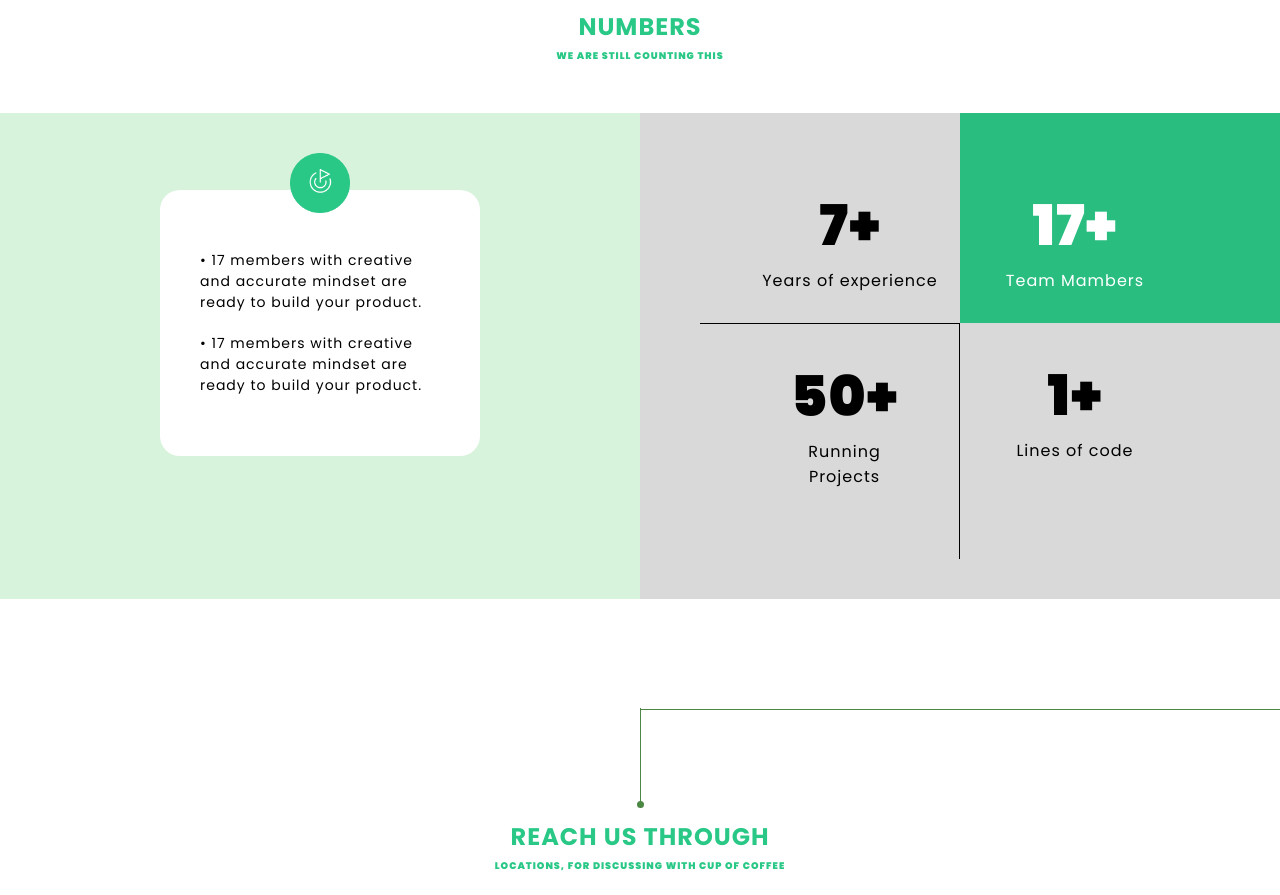
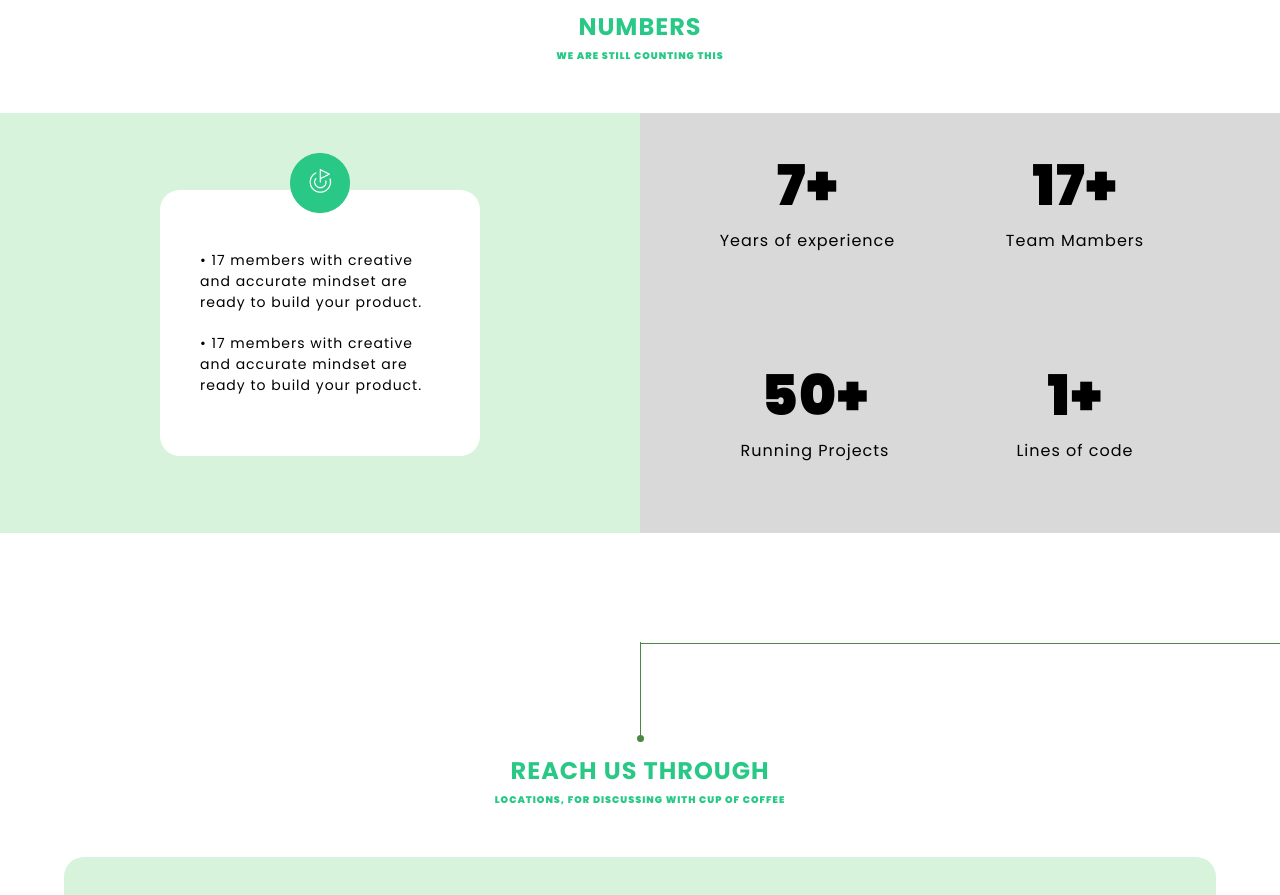
Before and after one commit to smitnayak3312/SPIPL, a React (Vite) app: page /contact in a window 1280 px wide. Shown: the part 1040-1935 px from the top of the page. Built offline with nearby package versions, Linux system fonts and the light colour scheme.

Commit message:
`Refactor Contact component CSS and JSX for consistency and layout adjustments`

```diff
--- a/src/components/Contact/Contact.css
+++ b/src/components/Contact/Contact.css
@@ -187,30 +187,37 @@
     font-weight: 1000;
   }
   .number-content-number1 {
-    width: 50%;
-    padding: 70px 0 30px 100px;
-    background-color: #d9d9d9;
-    /* border: 1px solid black; */
+    width: 50%; /* Match the width of other items */
+    padding: 30px 10px 70px 25px;
   }
   .number-content-number2 {
-    width: 50%;
-    color: white;
-    padding: 70px 90px 30px 0;
-    background-color: #29be80;
-
-    /* border: 1px solid black; */
+    width: 50%; /* Match the width of other items */
+    padding: 30px 90px 70px 0;
   }
   .number-content-number3 {
-    width: calc(50% - 60px);
+    width: 50%; /* Match the width of other items */
     padding: 30px 60px 70px 90px;
-    border-top: 1px solid #000;
-    border-right: 1px solid #000;
-    margin: 0 0 40px 60px;
-  }
-  .number-content-number4 {
-    width: 50%;
+    /* Remove unnecessary margin */
+    margin: 0;
+}
+
+.number-content-number4 {
+    width: 50%; /* Match the width of other items */
     padding: 30px 90px 70px 0;
-    background-color: #d9d9d9;
+}
+
+.grid-container {
+    display: grid;
+    grid-template-columns: repeat(2, 1fr); /* Two equal-width columns */
+    gap: 20px; /* Add consistent spacing between items */
+    width: 100%; /* Full-width container */
+}
+
+  .myHover:hover {
+    /* width: 50%; */
+    color: white;
+    /* padding: 70px 90px 30px 0; */
+    background-color: #29be80;
 
     /* border: 1px solid black; */
   }
--- a/src/components/Contact/Contect.jsx
+++ b/src/components/Contact/Contect.jsx
@@ -131,19 +131,19 @@ const Contact = () => {
                         </div>
                     </div>
                     <div className="number-content-right">
-                        <div className="number-content-number1">
+                        <div className="myHover number-content-number1">
                             <h1>7+</h1>
                             <p>Years of experience</p>
                         </div>
-                        <div className="number-content-number2">
+                        <div className="myHover number-content-number2">
                             <h1>17+</h1>
                             <p>Team Mambers</p>
                         </div>
-                        <div className="number-content-number3">
+                        <div className="myHover number-content-number3">
                             <h1>50+</h1>
                             <p>Running Projects</p>
                         </div>
-                        <div className="number-content-number4">
+                        <div className="myHover number-content-number4">
                             <h1>1+</h1>
                             <p>Lines of code</p>
                         </div>
```
